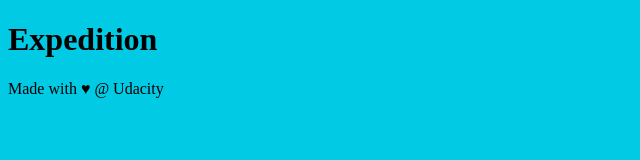
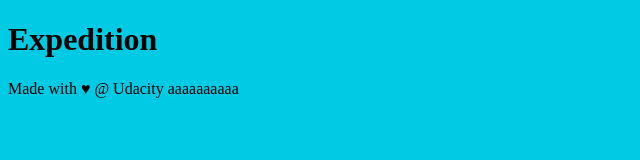
Before and after one commit to Jones51/GitVersion, a plain HTML site: page index.html in a window 1280 px wide. Shown: the full height of the page, 0-640 px from the left. Drawn offline with Linux system fonts and the light colour scheme.

```diff
--- a/index.html
+++ b/index.html
@@ -20,7 +20,7 @@
     </div>
 
     <footer>
-        Made with ♥ @ Udacity
+        Made with ♥ @ Udacity aaaaaaaaaa
     </footer>
     <script src="js/app.js"></script>
 </body>
```
